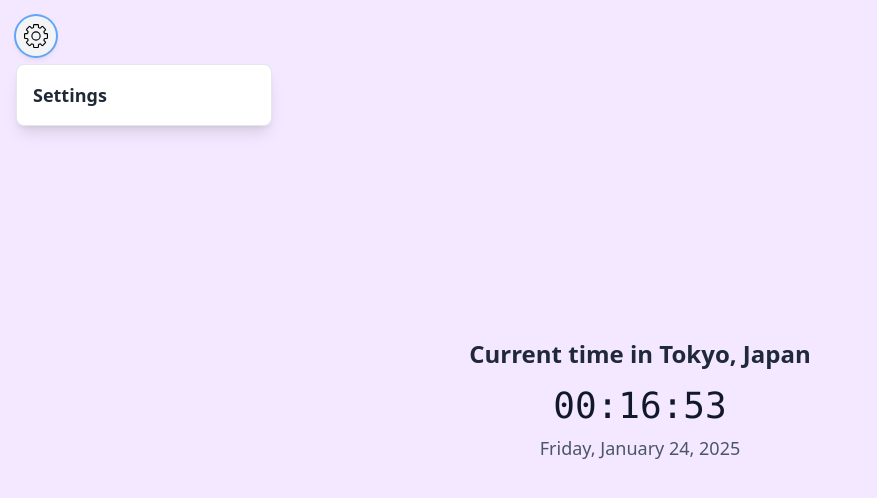
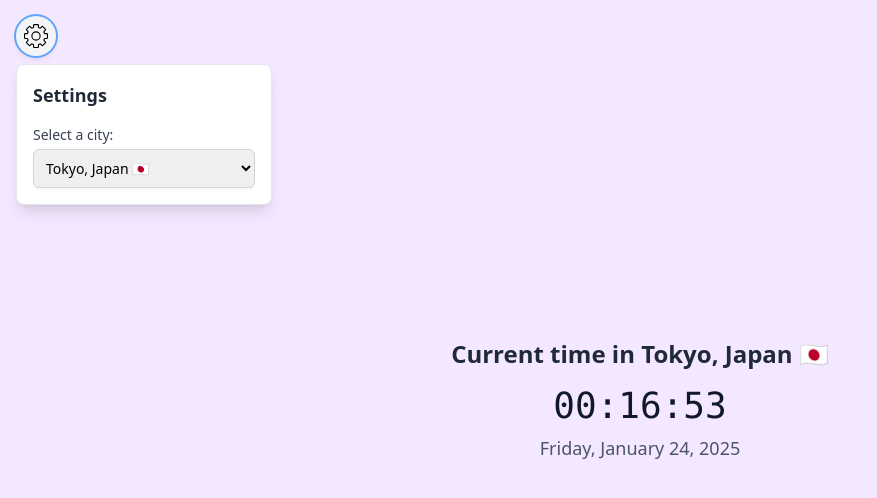
Before and after one commit to hansa241/interactive-website, a Next.js app: page / in a window 1280 px wide. Both pictures are taken after a click on the button 36 px from the left and 36 px from the top of the page. Shown: the top 498 px of the page, without its empty margins (0-877 px from the left). Built offline with nearby package versions, Linux system fonts and the light colour scheme.

Commit message:
Added option to change timezone

```diff
--- a/app/page.tsx
+++ b/app/page.tsx
@@ -5,11 +5,15 @@ import TimeSettings from '../components/TimeSettings';
 export default function Page() {
     const [time, setTime] = useState('');
     const [date, setDate] = useState('');
+    const [selectedCity, setCity] = useState('Tokyo, Japan 🇯🇵');
 
     useEffect(() => {
         const updateTime = () => {
+            const selectedTimeZone = localStorage.getItem('selectedTimeZone') ?? 'Asia/Tokyo';
+            const selectedCityName = localStorage.getItem('selectedCityName') ?? 'Tokyo, Japan 🇯🇵';
+
             const tokyoTime = new Date().toLocaleString('en-US', {
-                timeZone: 'Asia/Tokyo',
+                timeZone: selectedTimeZone,
                 hour: '2-digit',
                 minute: '2-digit',
                 second: '2-digit',
@@ -17,7 +21,7 @@ export default function Page() {
             });
 
             const tokyoDate = new Date().toLocaleString('en-US', {
-                timeZone: 'Asia/Tokyo',
+                timeZone: selectedTimeZone,
                 weekday: 'long',
                 year: 'numeric',
                 month: 'long',
@@ -26,17 +30,18 @@ export default function Page() {
 
             setTime(tokyoTime);
             setDate(tokyoDate);
+            setCity(selectedCityName);
         };
 
         updateTime();
-        const interval = setInterval(updateTime, 1000);
+        const interval = setInterval(updateTime, 200);
         return () => clearInterval(interval);
     }, []);
 
     return (
         <div className="relative"><TimeSettings />
         <div className="flex flex-col items-center justify-center min-h-screen bg-purple-100">
-            <h1 className="text-2xl font-bold text-gray-800">Current time in Tokyo, Japan</h1>
+            <h1 className="text-2xl font-bold text-gray-800">Current time in {selectedCity}</h1>
             <p className="text-4xl font-mono text-gray-900 mt-4">{time}</p>
             <p className="text-lg text-gray-600 mt-2">{date}</p>
         </div>
--- a/components/TimeSettings.tsx
+++ b/components/TimeSettings.tsx
@@ -1,12 +1,36 @@
-import React, {useEffect, useRef, useState} from 'react';
+import React, {ChangeEvent, useEffect, useRef, useState} from 'react';
 
 export default function SettingsMenu() {
     const [isOpen, setIsOpen] = useState(false);
+    const [selectedCity, setSelectedCity] = useState({
+        name: 'Tokyo, Japan 🇯🇵', timeZone: 'Asia/Tokyo'
+    });
     const menuRef = useRef<HTMLDivElement | null>(null);
+
+    const cities = [
+        { name: 'Tokyo, Japan 🇯🇵', timeZone: 'Asia/Tokyo' },
+        { name: 'Midway Atoll, USA 🇺🇸', timeZone: 'Pacific/Midway'},
+        { name: 'Baghdad, Iraq 🇮🇶', timeZone: 'Asia/Baghdad' },
+        { name: 'Kiritimati, Kiribati 🇰🇮', timeZone: 'Pacific/Kiritimati'},
+        { name: 'Minneapolis, USA 🇺🇸', timeZone: 'America/Chicago' },
+        { name: 'Amsterdam, NL 🇳🇱', timeZone: 'Europe/Amsterdam' }
+    ];
+
+    useEffect(() => {
+        localStorage.setItem('selectedCityName', selectedCity.name);
+        localStorage.setItem('selectedTimeZone', selectedCity.timeZone);
+    }, [selectedCity]);
 
     const toggleMenu = () => {
         setIsOpen(!isOpen);
     };
+
+    const handleCityChange = (event: ChangeEvent<HTMLSelectElement>) => {
+        const timeZone = event.target.value;
+        const matchedCityName =
+            cities.find((city) => city.timeZone === timeZone);
+        if (matchedCityName) setSelectedCity(matchedCityName);
+    }
 
     useEffect(() => {
         const handleClickOutside = (event: MouseEvent) => {
@@ -35,6 +59,22 @@ export default function SettingsMenu() {
                     ref={menuRef}
                     className="absolute top-16 left-4 bg-white shadow-lg rounded-lg p-4 w-64 border border-gray-200">
                     <h3 className="text-lg font-bold text-gray-800">Settings</h3>
+                    <div className="mt-4">
+                        <label htmlFor="city-select" className="block text-sm font-medium text-gray-700">
+                            Select a city:
+                        </label>
+                        <select
+                            id="city-select"
+                            value={selectedCity.timeZone}
+                            onChange={handleCityChange}
+                            className="mt-1 block w-full p-2 border border-gray-300 rounded-md
+                            shadow-sm focus:ring-blue-500 focus:border-blue-500 sm:text-sm">
+                            {cities.map((city) => (
+                                <option key={city.timeZone} value={city.timeZone}>
+                                    {city.name}</option>
+                            ))}
+                        </select>
+                    </div>
                 </div>
             )}
         </div>
```
